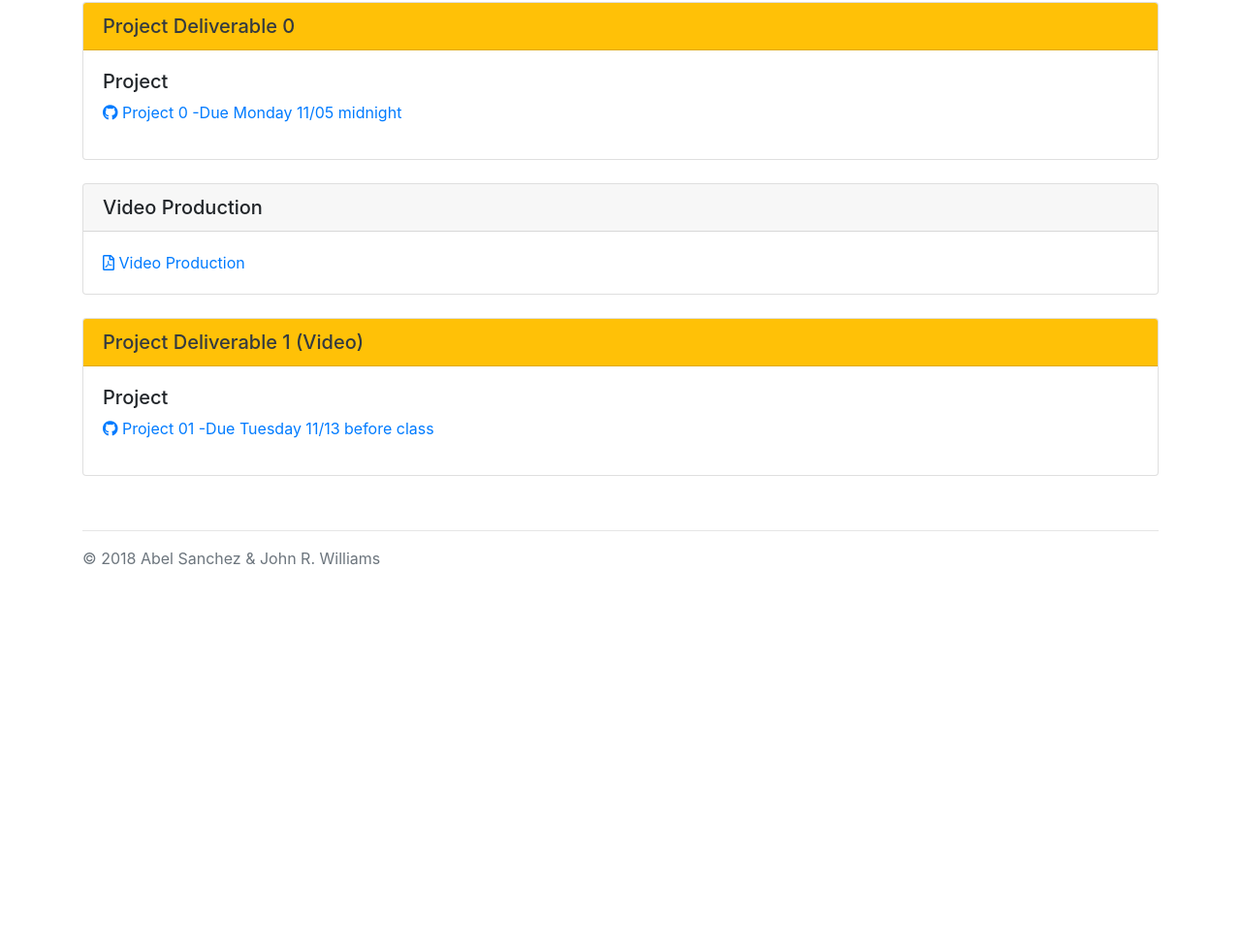
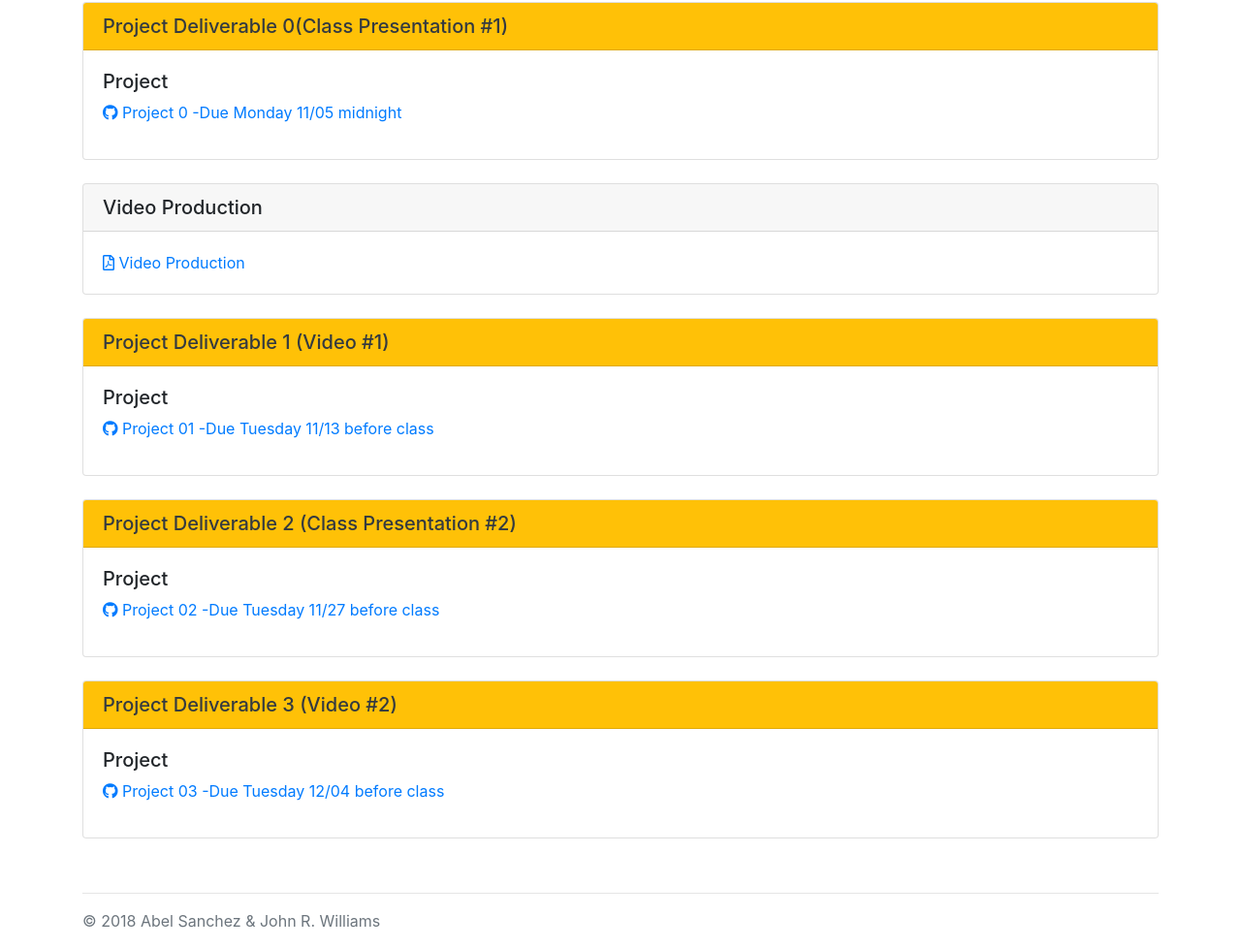
Before and after one commit to romuloscampini/mit-devops, a plain HTML site: page index.html in a window 1280 px wide. Shown: the part 8281-9259 px from the top of the page at 97% size. Before the commit the page ends 8885 px from the top, so only its background shows below. Drawn offline with nearby package versions, Linux system fonts and the light colour scheme.

```diff
--- a/index.html
+++ b/index.html
@@ -872,7 +872,7 @@
       </div>
 
       <div class="card ">
-        <h5 class="card-header bg-warning text-dark">Project Deliverable 0</h5>
+        <h5 class="card-header bg-warning text-dark">Project Deliverable 0(Class Presentation #1)</h5>
         <div class="card-body">
           <h5>Project</h5>
           <p>
@@ -895,7 +895,7 @@
         </div>
 
         <div class="card ">
-          <h5 class="card-header bg-warning text-dark">Project Deliverable 1 (Video)</h5>
+          <h5 class="card-header bg-warning text-dark">Project Deliverable 1 (Video #1)</h5>
           <div class="card-body">
             <h5>Project</h5>
             <p>
@@ -905,6 +905,29 @@
             </p>
           </div>
 
+        </div>
+
+        <div class="card ">
+          <h5 class="card-header bg-warning text-dark">Project Deliverable 2 (Class Presentation #2)</h5>
+          <div class="card-body">
+            <h5>Project</h5>
+            <p>
+              <a href="https://docs.google.com/spreadsheets/d/10KaRpi8yXVy7BrkniM1H6Awt5httOXRTUBMrQEjlVuc/edit?usp=sharing">
+                <i class="fab fa-github"></i> Project 02 -Due Tuesday 11/27 before class
+              </a>
+            </p>
+          </div>
+        </div>
+        <div class="card ">
+          <h5 class="card-header bg-warning text-dark">Project Deliverable 3 (Video #2)</h5>
+          <div class="card-body">
+            <h5>Project</h5>
+            <p>
+              <a href="https://docs.google.com/spreadsheets/d/10KaRpi8yXVy7BrkniM1H6Awt5httOXRTUBMrQEjlVuc/edit?usp=sharing">
+                <i class="fab fa-github"></i> Project 03 -Due Tuesday 12/04 before class
+              </a>
+            </p>
+          </div>
         </div>
 
       <!-- ----------- Lecture Template - keep here for reference -----------
```
